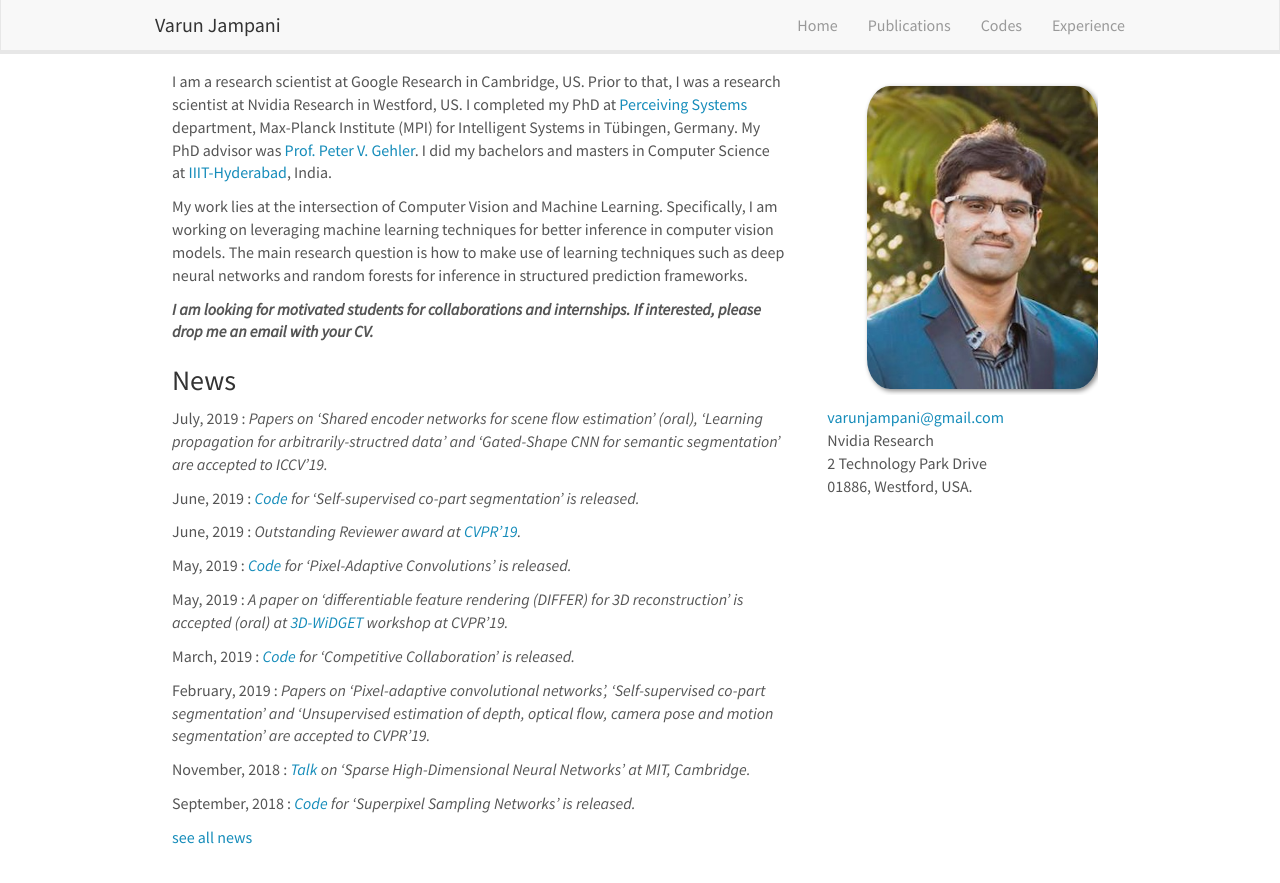
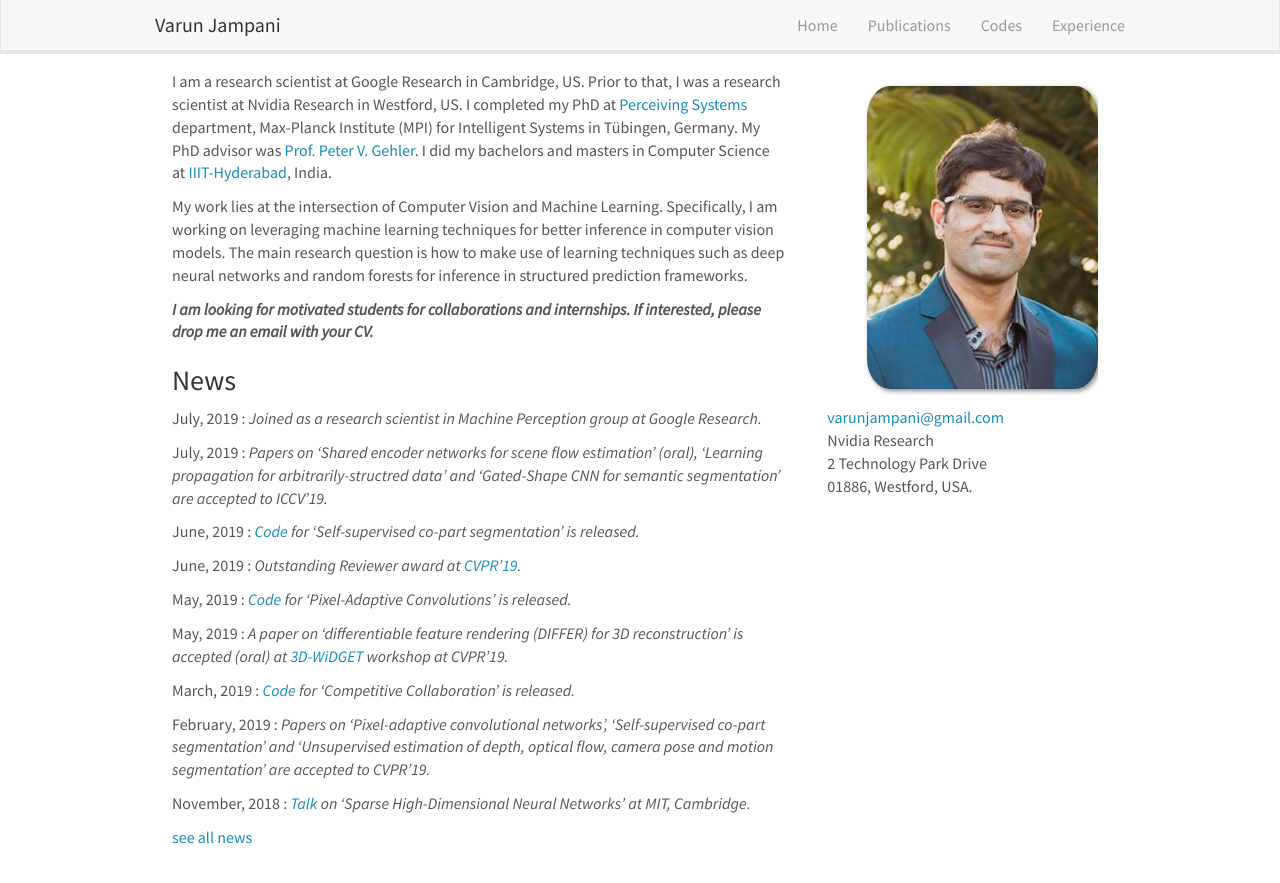
Before and after one commit to varunjampani/varunjampani.github.io, a Jekyll site: the page built from _pages/home.md, in a window 1280 px wide and 900 px high. Shown: the top 883 px of the window. Built offline with Jekyll 4.4.1, drawn with Linux system fonts in a browser that asks for light colours; nearby versions of some CDN libraries.

Commit message:
Update news.yml

```diff
--- a/_data/news.yml
+++ b/_data/news.yml
@@ -1,3 +1,5 @@
+- date: July, 2019
+  headline: Joined as a research scientist in Machine Perception group at Google Research.
 
 - date: July, 2019
   headline: Papers on 'Shared encoder networks for scene flow estimation' (oral), 'Learning propagation for arbitrarily-structred data' and 'Gated-Shape CNN for semantic segmentation' are accepted to ICCV'19.
```
